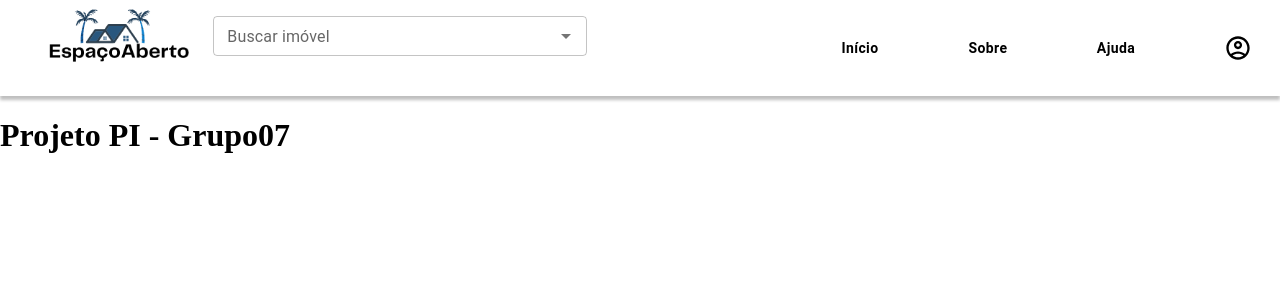
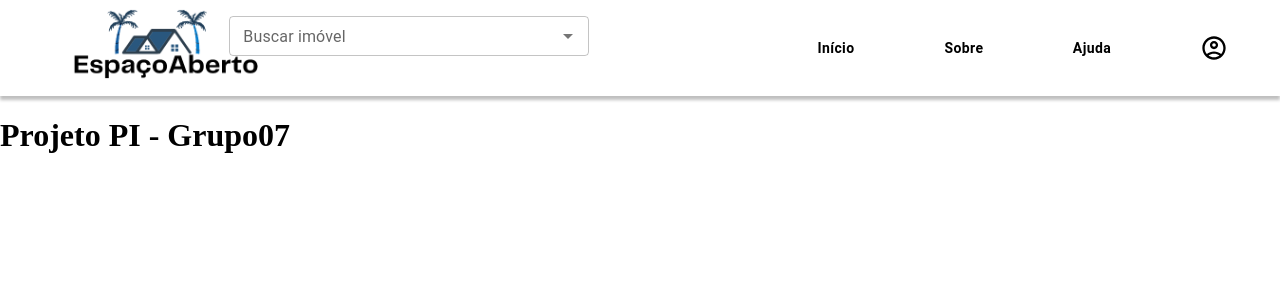
Before and after one commit to rogerio-alvesf/Projeto-PI, a React (Vite) app: page / in a window 1280 px wide. Shown: the top 300 px of the page. Built offline with nearby package versions, Linux system fonts and the light colour scheme.

Commit message:
Ajustando o header.

```diff
--- a/src/App/Templates/Components/Header/index.tsx
+++ b/src/App/Templates/Components/Header/index.tsx
@@ -1,20 +1,25 @@
 import React, { useEffect, useState } from "react";
 
+import AccountCircleOutlined from "@mui/icons-material/AccountCircleOutlined";
+import AppBar from "@mui/material/AppBar";
+import Box from "@mui/material/Box";
 import Button from "@mui/material/Button";
 import Grid from "@mui/material/Grid";
+import IconButton from "@mui/material/IconButton";
+import Toolbar from "@mui/material/Toolbar";
 
 import BuscaImovel from "./BuscaImovel";
 import Logo from "../../../../Images/logo-espaco-aberto.png";
 import useStyles from "./styles";
-import IconButton from "@mui/material/IconButton";
-import AccountCircleOutlined from "@mui/icons-material/AccountCircleOutlined";
 import Menu from "./Menu";
 
 const Header = () => {
   const styles = useStyles();
 
   return (
-    <Grid container sx={styles.header}>
+    <AppBar sx={styles.header} position="static">
+      <Toolbar>
+        <Grid container>
           <Grid
             item
             md={2}
@@ -23,8 +28,14 @@ const Header = () => {
             paddingTop={1}
             paddingLeft={6}
             paddingRight={6}
+            sx={styles.imgLogoContainer}
           >
-        <img style={styles.imgLogo} src={Logo} alt="Logo Espaço Aberto" />
+            <Box
+              component="img"
+              sx={styles.imgLogo}
+              src={Logo}
+              alt="Logo Espaço Aberto"
+            />
           </Grid>
           <Grid item md={3.5} xs={12} sx={styles.campoBusca}>
             <BuscaImovel />
@@ -38,6 +49,8 @@ const Header = () => {
             </IconButton>
           </Grid>
         </Grid>
+      </Toolbar>
+    </AppBar>
   );
 };
 
--- a/src/App/Templates/Components/Header/styles.ts
+++ b/src/App/Templates/Components/Header/styles.ts
@@ -2,12 +2,11 @@ import { Theme } from "@mui/material";
 
 const useStyles = () => ({
     header: {
-        width: "100%",
-        height: "12vh",
         boxShadow: "0px 4px 3px 0px rgba(0, 0, 0, 0.25)",
+        backgroundColor: "#fff",
     },
     imgLogo: {
-        height: "35%",
+        height: "90%",
     },
     campoBusca: {
         paddingTop: "1rem",
@@ -26,6 +25,9 @@ const useStyles = () => ({
     iconeConta: {
         color: "#000",
     },
+    imgLogoContainer: {
+        height: "12vh"
+    },
 });
 
 export default useStyles;
```
Also changed, not shown: src/App/Templates/index.tsx (+10 -11 lines). Lines whose indentation alone changed are shown as unchanged.
